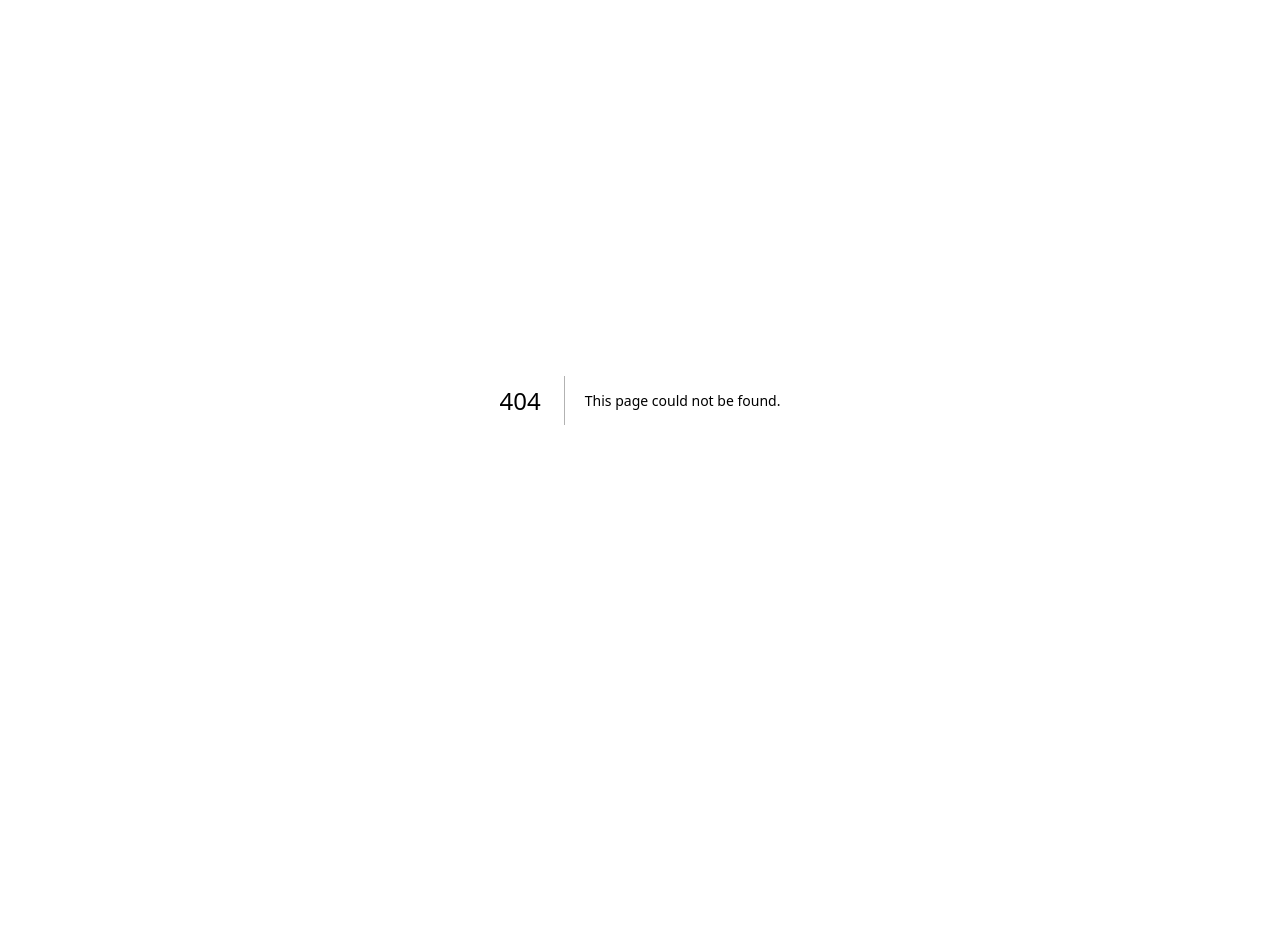
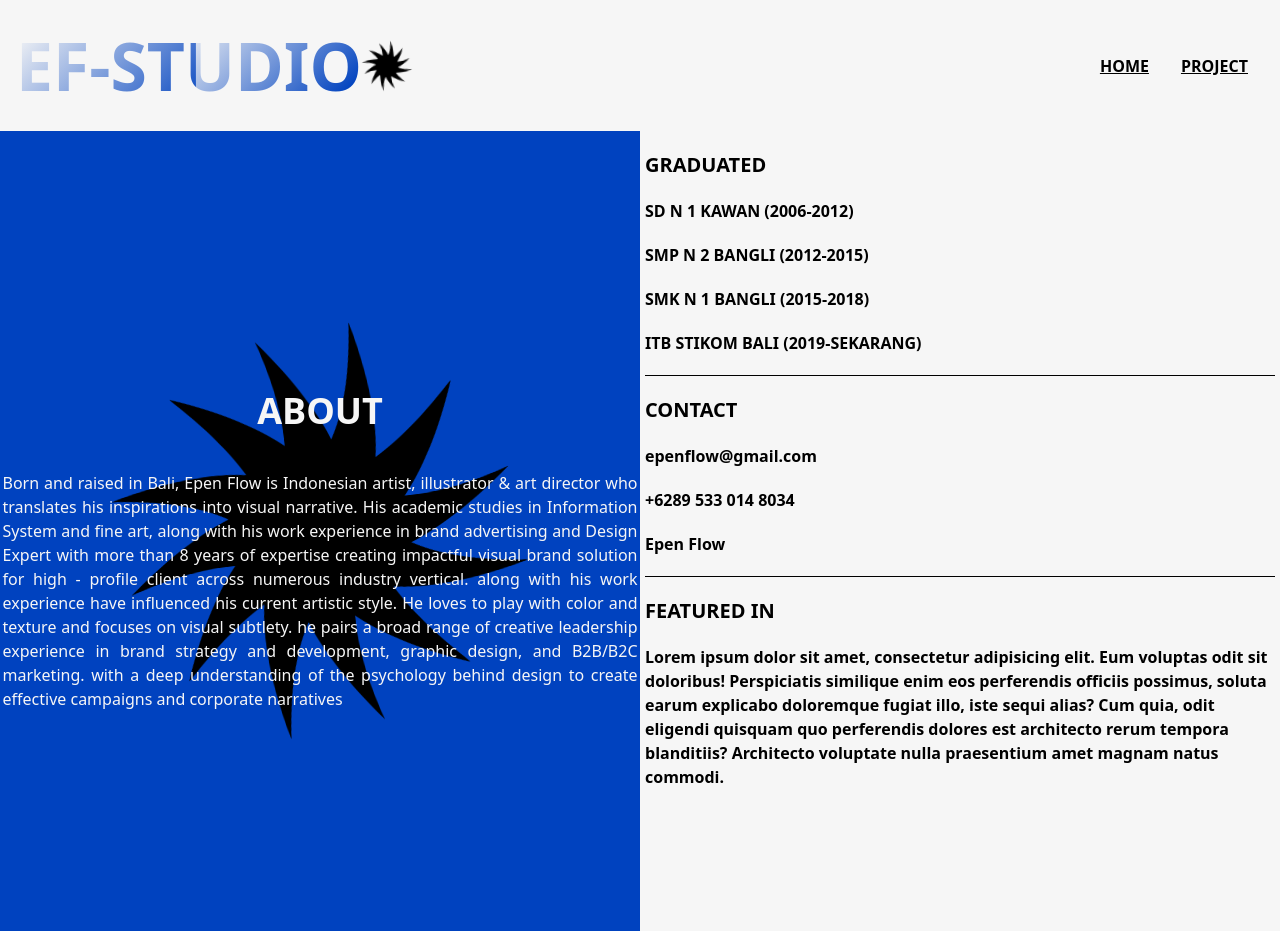
Before and after one commit to epenflow/epenflow, a Next.js app: page /archives/2022 in a window 1280 px wide. Before the commit this address had no page. Before the commit the page ends 800 px from the top, so only its background shows below. Built offline with nearby package versions, Linux system fonts and the light colour scheme.

Commit message:
create archives --2022

```diff
--- /dev/null
+++ b/src/app/archives/2022/constant.ts
@@ -0,0 +1,33 @@
+export const DESCRIPTIONS =
+	"Born and raised in Bali, Epen Flow is Indonesian artist, illustrator & art director who translates his inspirations into visual narrative. His academic studies in Information System and fine art, along with his work experience in brand advertising and Design Expert with more than 8 years of expertise creating impactful visual brand solution for high - profile client across numerous industry vertical. along with his work experience have influenced his current artistic style. He loves to play with color and texture and focuses on visual subtlety. he pairs a broad range of creative leadership experience in brand strategy and development, graphic design, and B2B/B2C marketing. with a deep understanding of the psychology behind design to create effective campaigns and corporate narratives";
+export const EDUCATION = {
+	LABEL: "GRADUATED",
+	LIST: [
+		"SD N 1 KAWAN (2006-2012)",
+		"SMP N 2 BANGLI (2012-2015)",
+		"SMK N 1 BANGLI (2015-2018)",
+		"ITB STIKOM BALI (2019-SEKARANG)",
+	],
+};
+export const CONTACT = {
+	LABEL: "CONTACT",
+	LIST: [
+		{
+			LABEL: "epenflow@gmail.com",
+			HREF: "mailto:epenflow@gmail.com",
+		},
+		{
+			LABEL: "+6289 533 014 8034",
+			HREF: "https://api.whatsapp.com/send/?phone=%2B62895330148034&text&type=phone_number&app_absent=0",
+		},
+		{
+			LABEL: "Epen Flow",
+			HREF: "https://www.instagram.com/epenflow/",
+		},
+	],
+};
+export const FEATURED = {
+	LABEL: "FEATURED IN",
+	DESCRIPTIONS:
+		"Lorem ipsum dolor sit amet, consectetur adipisicing elit. Eum voluptas odit sit doloribus! Perspiciatis similique enim eos perferendis officiis possimus, soluta earum explicabo doloremque fugiat illo, iste sequi alias? Cum quia, odit eligendi quisquam quo perferendis dolores est architecto rerum tempora blanditiis? Architecto voluptate nulla praesentium amet magnam natus commodi. ",
+};
--- /dev/null
+++ b/src/app/archives/2022/page.tsx
@@ -0,0 +1,87 @@
+import "./style.css";
+import {
+	CONTACT,
+	DESCRIPTIONS,
+	EDUCATION,
+	FEATURED,
+} from "@/app/archives/2022/constant";
+
+import List from "@/utils/list";
+import dynamic from "next/dynamic";
+import Image from "next/image";
+import Link from "next/link";
+
+function Page() {
+	return (
+		<>
+			<header className="overflow-x-clip sticky top-0 z-50">
+				<nav className="grid grid-cols-1 md:grid-cols-2 lg:grid-cols-2 md:p-4 bg-[var(--lush-white)]">
+					<ul className="flex items-center justify-between md:justify-normal">
+						<li className="header-heading">EF-STUDIO</li>
+						<li>
+							<Image
+								src={"/Cakra.png"}
+								width={50}
+								height={50}
+								alt="cakra"
+								className="header-cakra"
+							/>
+						</li>
+					</ul>
+					<ul className="header-menu ">
+						<li className="header-menu-item">
+							<h1>HOME</h1>
+						</li>
+						<li className="header-menu-item">
+							<h1>PROJECT</h1>
+						</li>
+					</ul>
+				</nav>
+			</header>
+			<main className="grid md:grid-cols-2 lg:grid-cols-2 grid-cols-1">
+				<section className="bg-[var(--lush-blue)] h-svh px-[5px] text-[var(--lush-white)] flex items-center justify-center text-justify flex-wrap relative overflow-x-clip">
+					<Image
+						src={"/Cakra.png"}
+						width={420}
+						height={420}
+						alt="cakra"
+						className="header-cakra absolute"
+					/>
+					<div className="absolute top-1/2 left-1/2 -translate-x-1/2 -translate-y-1/2 z-10 w-[calc(100%-5px)]">
+						<h1 className="my-10 text-center text-4xl font-bold">
+							ABOUT
+						</h1>
+						<p>{DESCRIPTIONS}</p>
+					</div>
+				</section>
+				<section className="px-[5px]">
+					<ul className="resume-border">
+						<li className="resume-heading">{EDUCATION.LABEL}</li>
+						<List list={EDUCATION.LIST}>
+							{(item) => (
+								<li key={item} className="resume-item">
+									{item}
+								</li>
+							)}
+						</List>
+					</ul>
+					<ul className="resume-border">
+						<li className="resume-heading">{CONTACT.LABEL}</li>
+						<List list={CONTACT.LIST}>
+							{({ HREF, LABEL }) => (
+								<li key={LABEL} className="resume-item">
+									<Link href={HREF}>{LABEL}</Link>
+								</li>
+							)}
+						</List>
+					</ul>
+					<ul>
+						<li className="resume-heading">{FEATURED.LABEL}</li>
+						<li className="resume-item">{FEATURED.DESCRIPTIONS}</li>
+					</ul>
+				</section>
+			</main>
+		</>
+	);
+}
+export default dynamic(() => Promise.resolve(Page));
--- /dev/null
+++ b/src/app/archives/2022/style.css
@@ -0,0 +1,52 @@
+@tailwind base;
+@tailwind components;
+@tailwind utilities;
+
+:root {
+	--lush-white: #f6f6f6;
+	--lush-blue: #0042bf;
+}
+
+@layer utilities {
+	@keyframes text-clip {
+		to {
+			background-position: 200% center;
+		}
+	}
+	body {
+		background-color: var(--lush-white);
+	}
+}
+@layer components {
+	.resume-heading {
+		@apply my-5 font-bold text-xl;
+	}
+	.resume-item {
+		@apply my-5 text-base font-semibold;
+	}
+	.resume-border {
+		@apply border-b border-solid border-black;
+	}
+
+	.header-cakra {
+		@apply animate-spin;
+	}
+	.header-heading {
+		@apply bg-clip-text text-transparent text-[30px] md:text-[66px] font-bold px-4 md:px-0;
+		background-image: linear-gradient(
+			-225deg,
+			var(--lush-white) 0%,
+			var(--lush-blue) 29%,
+			var(--lush-white) 67%,
+			var(--lush-blue) 100%
+		);
+		background-size: 200% auto;
+		animation: text-clip 2s linear infinite;
+	}
+	.header-menu {
+		@apply flex flex-row md:justify-end items-center;
+	}
+	.header-menu-item {
+		@apply md:mx-4 font-bold underline md:basis-0 basis-1/2 border border-[var(--lush-blue)] md:border-0 h-10 md:h-auto p-2 md:p-0 box-content flex items-center justify-center;
+	}
+}
```
Also changed, not shown: public/Cakra.png (added).
